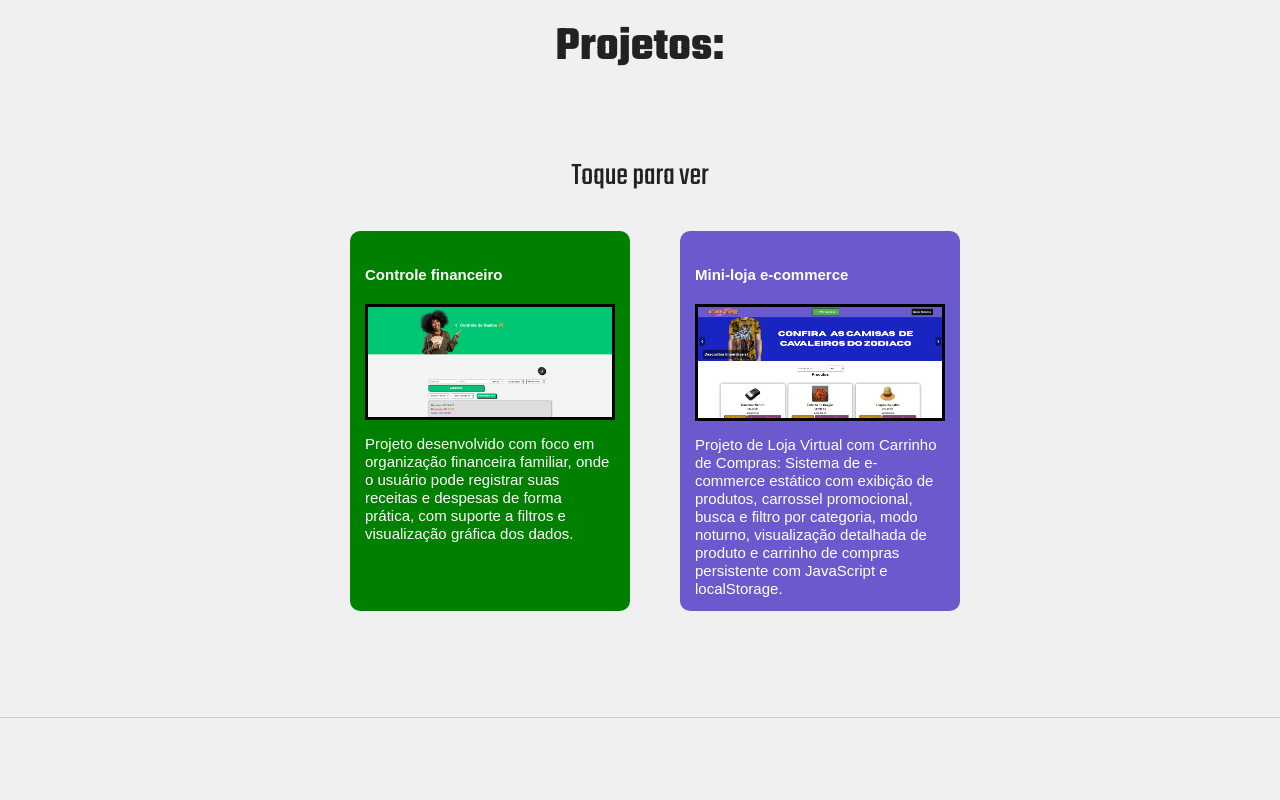
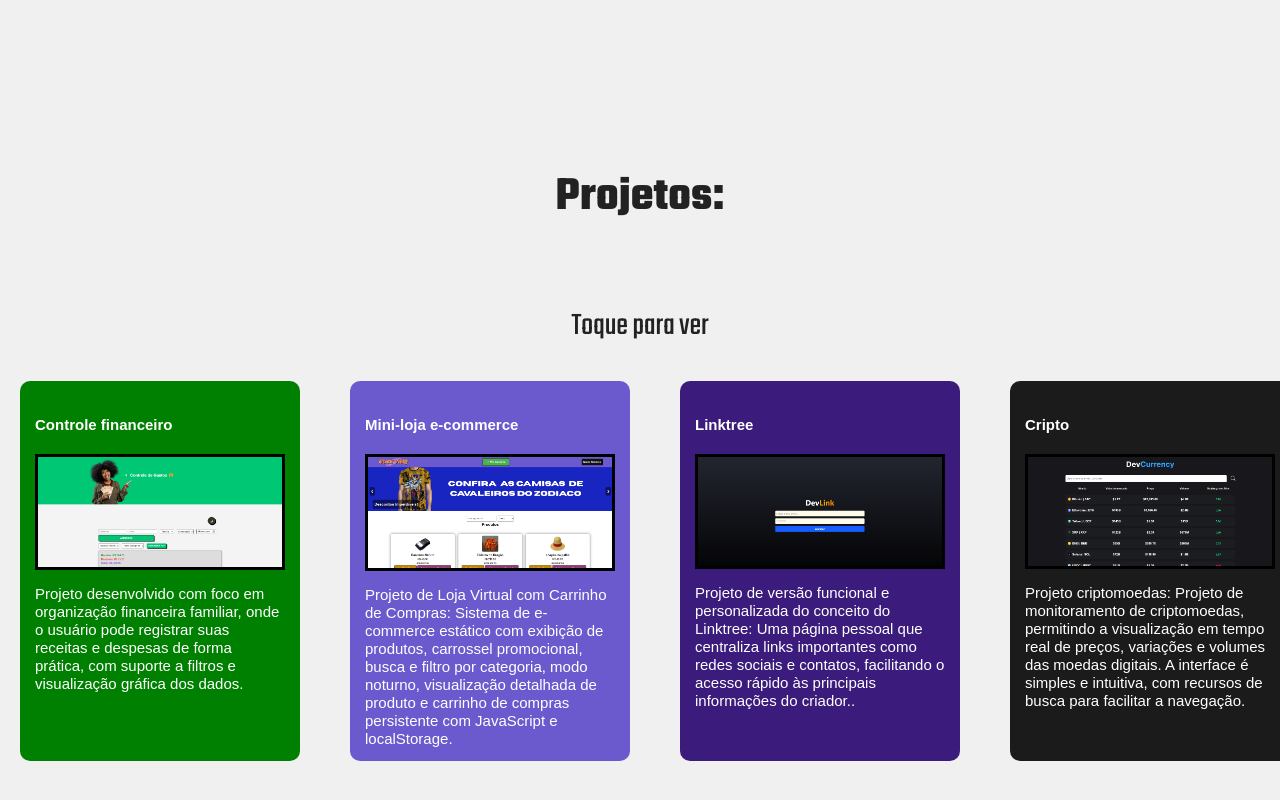
Before and after one commit to leandrowork03/portifolio-atualizado, a plain HTML site: page index.html in a window 1280 px wide. Shown: the part 2726-3526 px from the top of the page. Drawn offline with nearby package versions, Linux system fonts and the light colour scheme.

Commit message:
portifólio atualizado

```diff
--- a/css/reponsive.css
+++ b/css/reponsive.css
@@ -1,3 +1,9 @@
+@media(max-width:1280px){
+    .fourth{
+        height:1100px;
+    }
+}
+
 @media(max-width:1080px){
     .first{
         font-size: 15px;
@@ -15,7 +21,7 @@
         flex-wrap: wrap;
     }
     .fourth{
-
+       height: 1000px;
         line-height: 0;
     }
     .fourth h1{
@@ -64,6 +70,7 @@
         justify-content: center;
         flex-wrap: wrap;
     }
+
 }
 @media(max-width:700px){
     .info p{
@@ -74,7 +81,7 @@
         align-items: center;
       }
     .fourth{
-        height: 1000px;
+        height: 1900px;
     }
     .container-about img{
         display: block;
@@ -98,7 +105,7 @@
         padding: 10px;
     }
     .third{
-        height: 800px;
+        height: 900px;
     }
 
     .first img{
--- a/css/style.css
+++ b/css/style.css
@@ -406,6 +406,12 @@ section.active {
 .card-two{
   background-color: slateblue;
 }
+.card-three{
+  background-color: #3b1C7C;
+}
+.card-fourth{
+  background-color: #1b1b1b;
+}
 .fourth {
   opacity: 0;
   padding: 40px 20px;
--- a/index.html
+++ b/index.html
@@ -137,6 +137,43 @@
          </div>
         </div>
       </div>
+
+
+      <div class="card">
+        <div class="card-front card-three">
+          <h4>Linktree</h4>
+          <img src="./assets/linktree.png" alt="">
+          <p>Projeto de versão funcional e personalizada do conceito do Linktree:
+            Uma página pessoal que centraliza links importantes como redes sociais e contatos, facilitando o acesso rápido às principais informações do criador..</p>
+        </div>
+        <div class="card-back">
+          <h4>Sistesma e funcionalidades</h4>
+          <h5>⚠️ Para o login é necessário pedir o login</h5>
+          <p>Aplicação desenvolvida com React e TypeScript, integrando autenticação de login via Firebase. Utiliza Tailwind CSS para o design responsivo e moderno, com HTML, CSS e JavaScript na base do projeto. Oferece uma interface limpa para gerenciamento e exibição de links personalizados.</p>
+          <div class="buttons">
+            <a href="https://otakustore.netlify.app/" target="_blank"><i class="fa-solid fa-arrow-up-right-from-square">abrir o site</i></a>
+            <a href="https://github.com/leandrowork03/mini-ecommerce-js" target="_blank"><i class="fa-brands fa-github">ver no github</i></a>
+         </div>
+        </div>
+      </div>
+
+
+      <div class="card">
+        <div class="card-front card-fourth">
+          <h4>Cripto</h4>
+          <img src="./assets/devcurrency.png" alt="">
+          <p>Projeto criptomoedas:
+            Projeto de monitoramento de criptomoedas, permitindo a visualização em tempo real de preços, variações e volumes das moedas digitais. A interface é simples e intuitiva, com recursos de busca para facilitar a navegação.</p>
+        </div>
+        <div class="card-back">
+          <h4>Sistesma e funcionalidades</h4>
+          <p>O projeto utiliza React para criar uma interface interativa e dinâmica, permitindo uma renderização eficiente dos dados. HTML, CSS e JavaScript são usados para estruturar a página e estilizar o layout. A comunicação com a API externa é feita via fetch, para atualização em tempo real das informações de criptomoedas. A responsividade é garantida com media queries, proporcionando uma experiência otimizada em diferentes dispositivos.</p>
+          <div class="buttons">
+            <a href="https://otakustore.netlify.app/" target="_blank"><i class="fa-solid fa-arrow-up-right-from-square">abrir o site</i></a>
+            <a href="https://github.com/leandrowork03/mini-ecommerce-js" target="_blank"><i class="fa-brands fa-github">ver no github</i></a>
+         </div>
+        </div>
+      </div>
     </div>
   </section>
   <section id="fifth" class="reveal fifth">
```
Also changed, not shown: assets/devcurrency.png (added), assets/linktree.png (added).
